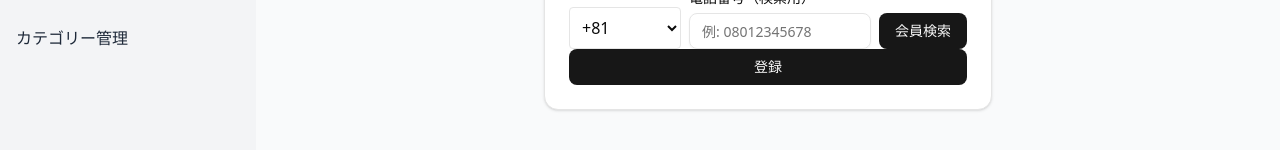
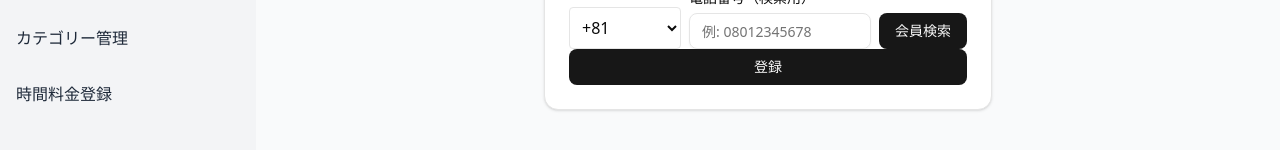
Before and after one commit to sMiccu/payment-system, a Next.js app in the folder frontend/webapp/: page /customer-register in a window 1280 px wide. Shown: the part 318-468 px from the top of the page. Built offline with nearby package versions, Linux system fonts and the light colour scheme.

Commit message:
feat(layout): サイドバーのメニューリンクを更新

```diff
--- a/frontend/webapp/src/components/layout/sidebar.tsx
+++ b/frontend/webapp/src/components/layout/sidebar.tsx
@@ -3,7 +3,6 @@
 import {
   Sidebar,
   SidebarContent,
-  SidebarFooter,
   SidebarGroup,
   SidebarHeader,
   SidebarProvider,
@@ -45,6 +44,11 @@ export function AppSidebar() {
               カテゴリー管理
             </Link>
           </SidebarGroup>
+          <SidebarGroup>
+            <Link href="/duration-rate-register" className="block py-1 px-2 hover:bg-gray-100 rounded">
+              時間料金登録
+            </Link>
+          </SidebarGroup>
         </SidebarContent>
       </Sidebar>
     </SidebarProvider>
```
